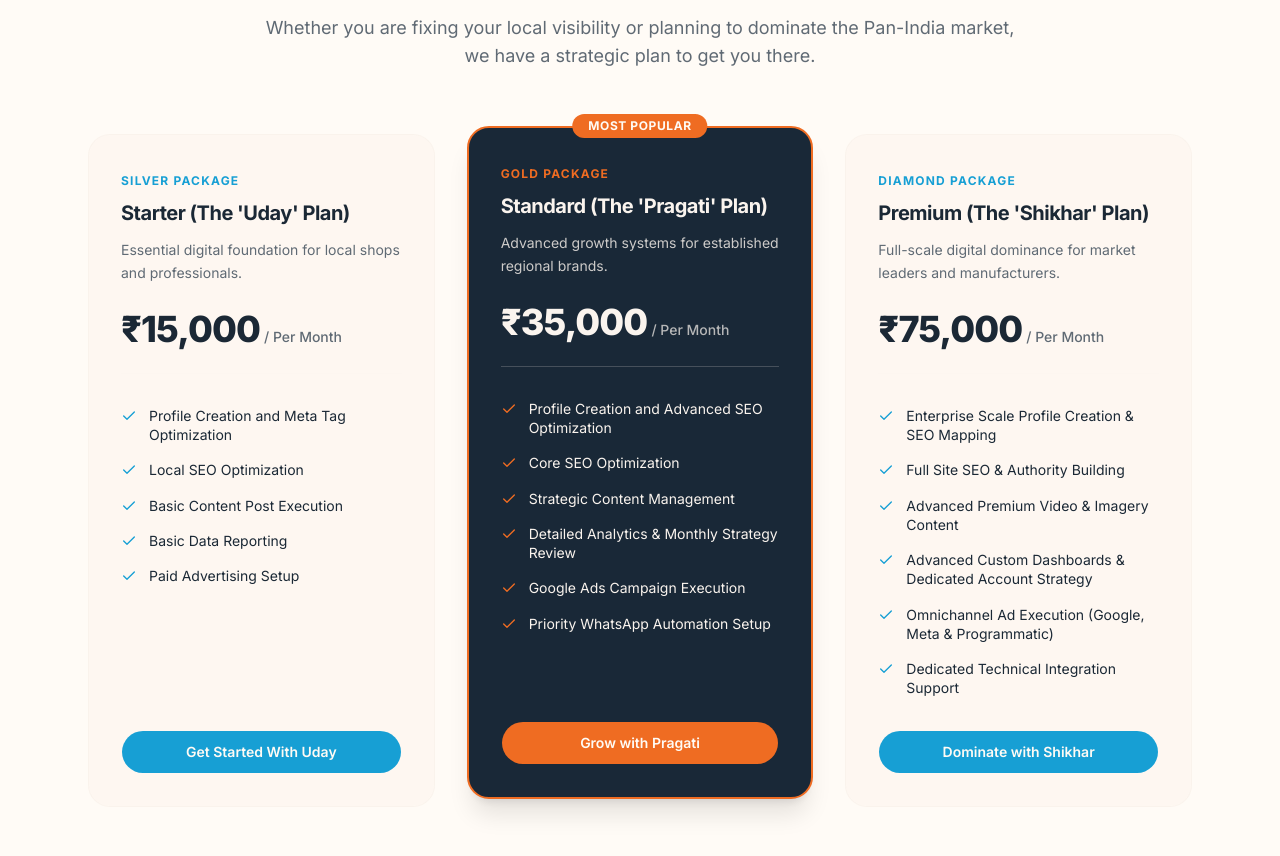
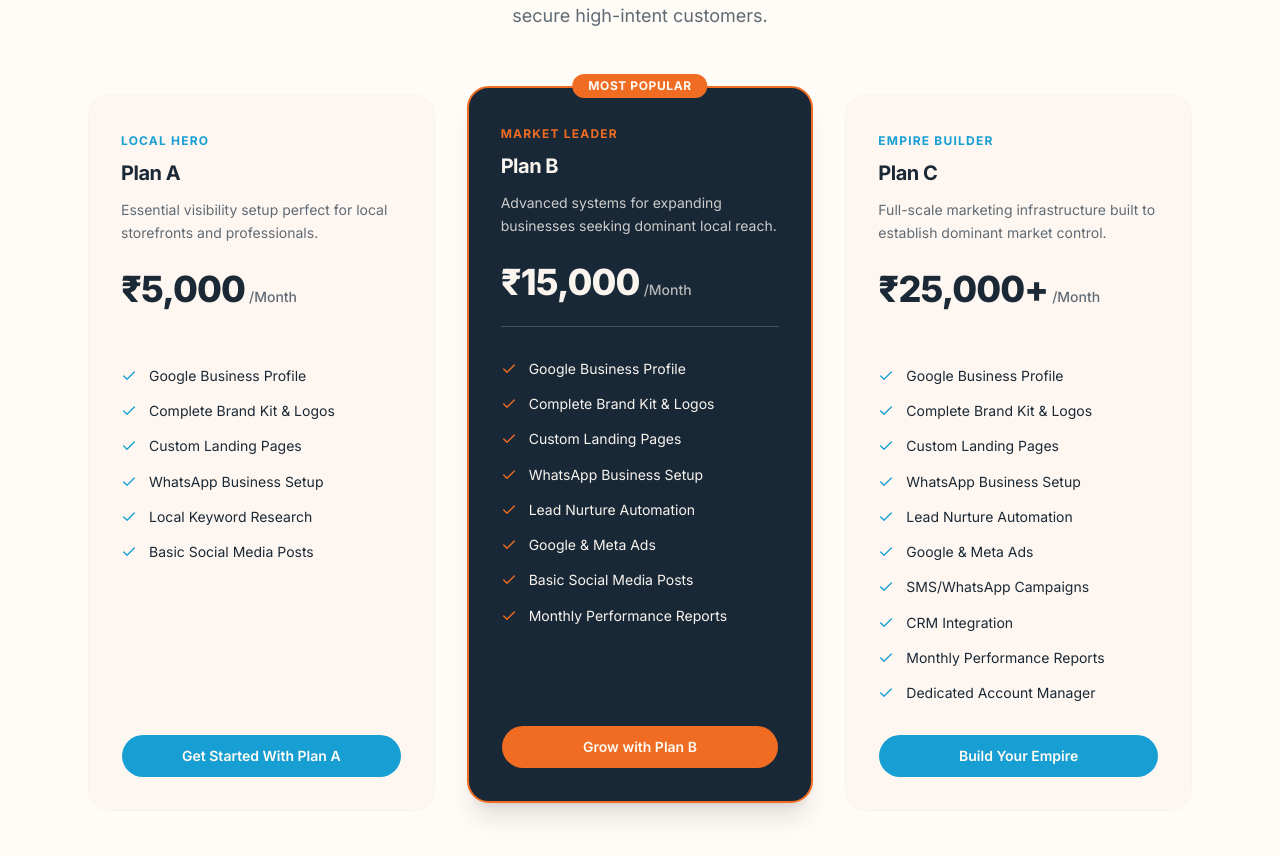
Before and after one commit to sunscraft/pragati-ujjayini, a Next.js app: page / in a window 1280 px wide. Shown: the part 5062-5918 px from the top of the page. Built offline with nearby package versions, Linux system fonts and the light colour scheme.

Commit message:
price change

```diff
--- a/components/pricing.tsx
+++ b/components/pricing.tsx
@@ -16,48 +16,55 @@ interface PricingTier {
 
 const pricingData: PricingTier[] = [
     {
-        name: "Silver Package",
-        planName: "Starter (The 'Uday' Plan)",
-        description: "Essential digital foundation for local shops and professionals.",
-        price: "₹15,000",
-        buttonText: "Get Started With Uday",
+        name: "Local Hero",
+        planName: "Plan A",
+        description: "Essential visibility setup perfect for local storefronts and professionals.",
+        price: "₹5,000",
+        buttonText: "Get Started With Plan A",
         features: [
-            "Profile Creation and Meta Tag Optimization",
-            "Local SEO Optimization",
-            "Basic Content Post Execution",
-            "Basic Data Reporting",
-            "Paid Advertising Setup"
+            "Google Business Profile",
+            "Complete Brand Kit & Logos",
+            "Custom Landing Pages",
+            "WhatsApp Business Setup",
+            "Local Keyword Research",
+            "Basic Social Media Posts"
         ]
     },
     {
-        name: "Gold Package",
-        planName: "Standard (The 'Pragati' Plan)",
-        description: "Advanced growth systems for established regional brands.",
-        price: "₹35,000",
+        name: "Market Leader",
+        planName: "Plan B",
+        description: "Advanced systems for expanding businesses seeking dominant local reach.",
+        price: "₹15,000",
         isPopular: true,
-        buttonText: "Grow with Pragati",
+        buttonText: "Grow with Plan B",
         features: [
-            "Profile Creation and Advanced SEO Optimization",
-            "Core SEO Optimization",
-            "Strategic Content Management",
-            "Detailed Analytics & Monthly Strategy Review",
-            "Google Ads Campaign Execution",
-            "Priority WhatsApp Automation Setup"
+            "Google Business Profile",
+            "Complete Brand Kit & Logos",
+            "Custom Landing Pages",
+            "WhatsApp Business Setup",
+            "Lead Nurture Automation",
+            "Google & Meta Ads",
+            "Basic Social Media Posts",
+            "Monthly Performance Reports"
         ]
     },
     {
-        name: "Diamond Package",
-        planName: "Premium (The 'Shikhar' Plan)",
-        description: "Full-scale digital dominance for market leaders and manufacturers.",
-        price: "₹75,000",
-        buttonText: "Dominate with Shikhar",
+        name: "Empire Builder",
+        planName: "Plan C",
+        description: "Full-scale marketing infrastructure built to establish dominant market control.",
+        price: "₹25,000+",
+        buttonText: "Build Your Empire",
         features: [
-            "Enterprise Scale Profile Creation & SEO Mapping",
-            "Full Site SEO & Authority Building",
-            "Advanced Premium Video & Imagery Content",
-            "Advanced Custom Dashboards & Dedicated Account Strategy",
-            "Omnichannel Ad Execution (Google, Meta & Programmatic)",
-            "Dedicated Technical Integration Support"
+            "Google Business Profile",
+            "Complete Brand Kit & Logos",
+            "Custom Landing Pages",
+            "WhatsApp Business Setup",
+            "Lead Nurture Automation",
+            "Google & Meta Ads",
+            "SMS/WhatsApp Campaigns",
+            "CRM Integration",
+            "Monthly Performance Reports",
+            "Dedicated Account Manager"
         ]
     }
 ]
@@ -107,13 +114,13 @@ export function Pricing() {
                 {/* Header Section */}
                 <div className="text-center max-w-3xl mx-auto animate-pricing-item" style={{ animationDelay: '0ms' }}>
                     <span className="inline-flex items-center gap-2 rounded-full border border-brand-orange/30 bg-brand-orange/10 px-3 py-1 text-xs font-medium text-brand-orange">
-                        Pricing Plans
+                        Investment Plans
                     </span>
                     <h2 className="mt-4 font-heading text-3xl font-extrabold tracking-tight text-foreground sm:text-4xl">
-                        Scalable Investment Plans for Regional Leaders
+                        Flexible Pricing for Growth
                     </h2>
                     <p className="mt-4 text-muted-foreground text-base sm:text-lg">
-                        Whether you are fixing your local visibility or planning to dominate the Pan-India market, we have a strategic plan to get you there.
+                        Choose an investment roadmap that matches your scaling goals, tailored precisely to secure high-intent customers.
                     </p>
                 </div>
 
@@ -151,7 +158,7 @@ export function Pricing() {
                             <div className="mb-8 flex items-baseline gap-1 border-b border-muted/20 pb-6">
                                 <span className="text-4xl font-extrabold tracking-tight">{tier.price}</span>
                                 <span className={`text-sm font-medium ${tier.isPopular ? 'text-brand-navy-foreground/70' : 'text-muted-foreground'}`}>
-                                    / Per Month
+                                    /Month
                                 </span>
                             </div>
 
```
